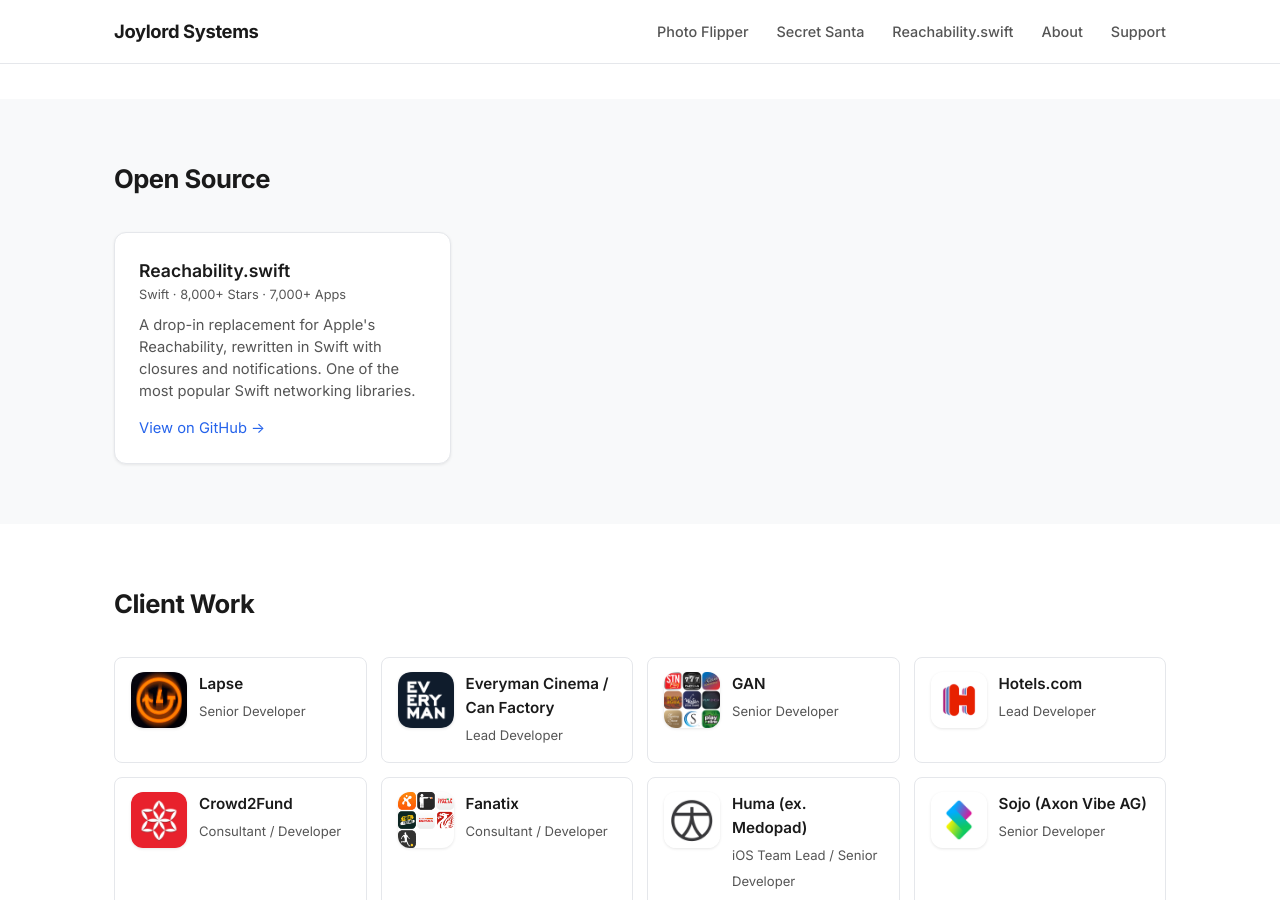
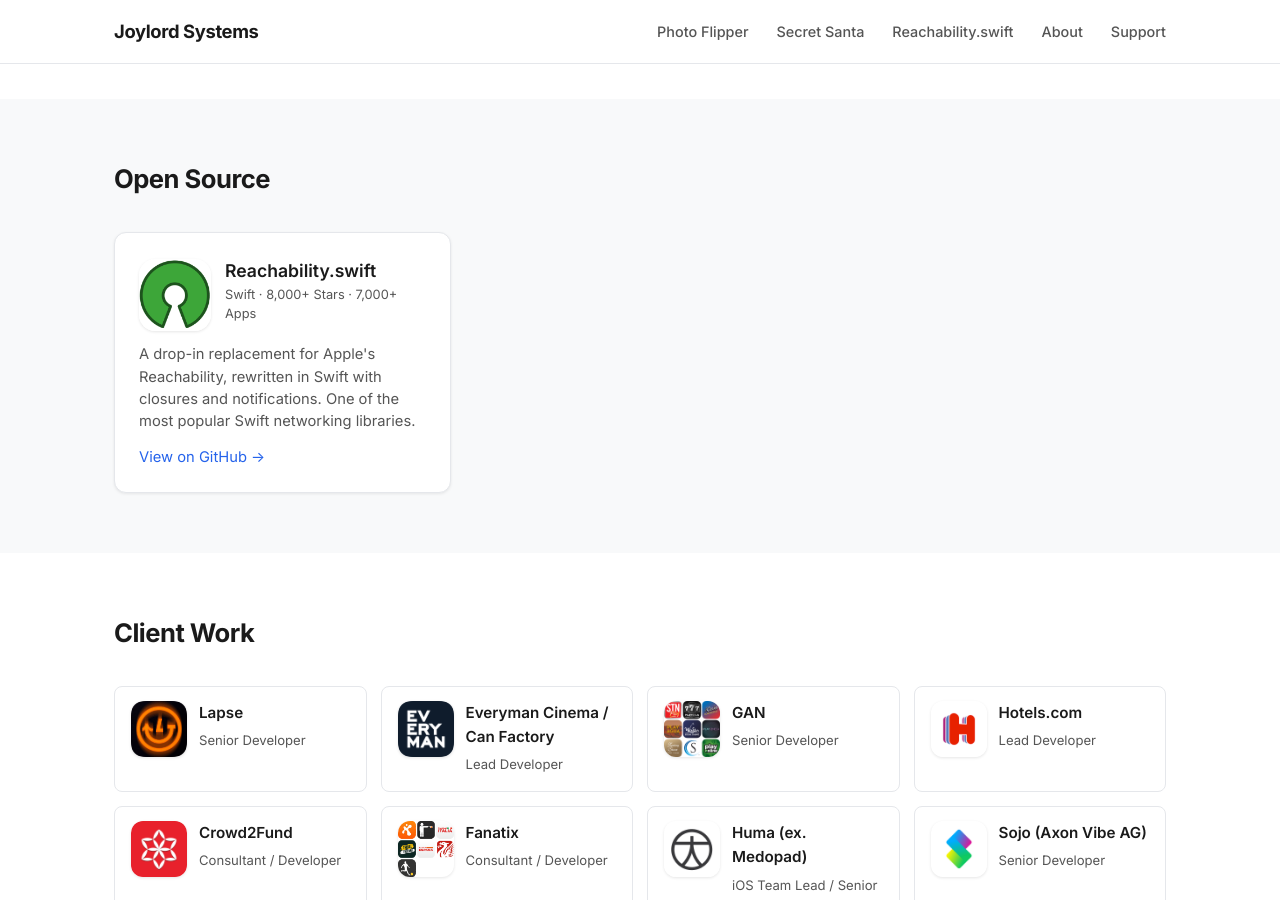
Before and after one commit to ashleymills/joylordsystems.com, a Jekyll site: the page built from index.html, in a window 1280 px wide and 900 px high, scrolled down 952 px. Built offline with Jekyll 4.4.1, drawn with Linux system fonts in a browser that asks for light colours.

Commit message:
Add Reachability.swift icon to open source card

```diff
--- a/index.html
+++ b/index.html
@@ -109,8 +109,13 @@
         <h2 class="section-title">Open Source</h2>
         <div class="card-grid">
             <div class="card">
-                <h3>Reachability.swift</h3>
-                <p class="platform">Swift &middot; 8,000+ Stars &middot; 7,000+ Apps</p>
+                <div class="card-header">
+                    <img src="{{ '/images/reachability.png' | relative_url }}" alt="Reachability.swift icon" class="card-icon">
+                    <div>
+                        <h3>Reachability.swift</h3>
+                        <p class="platform">Swift &middot; 8,000+ Stars &middot; 7,000+ Apps</p>
+                    </div>
+                </div>
                 <p>A drop-in replacement for Apple's Reachability, rewritten in Swift with closures and notifications. One of the most popular Swift networking libraries.</p>
                 <p style="margin-top:14px">
                     <a href="https://github.com/ashleymills/Reachability.swift" target="_blank" rel="noopener">View on GitHub &rarr;</a>
```
Also changed, not shown: images/reachability.png (added).
